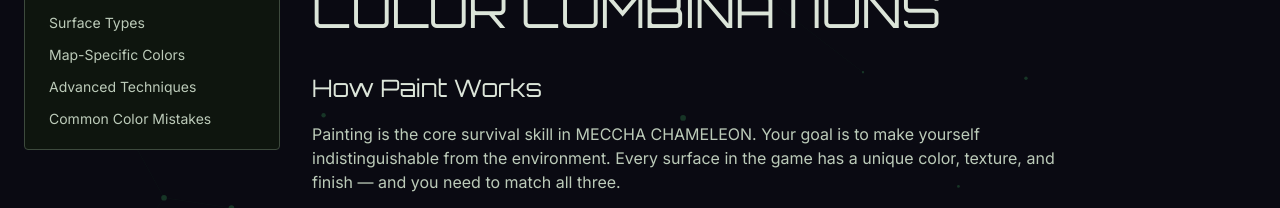
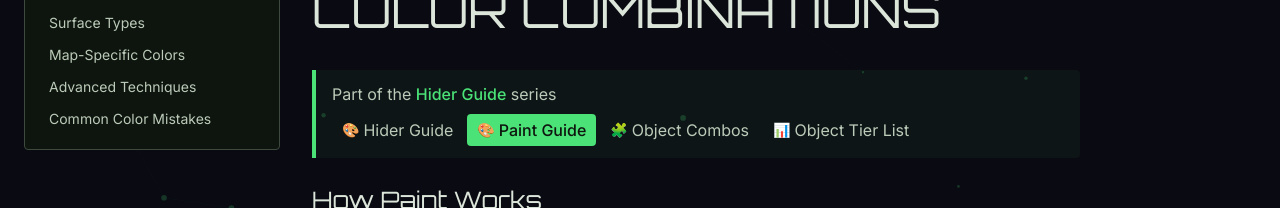
Before and after one commit to mastercodeai/meccha-chameleon-lab, a Next.js app: page /guides/paint in a window 1280 px wide. Shown: the part 177-385 px from the top of the page. Built offline with nearby package versions, Linux system fonts and the light colour scheme; no server answers.

Commit message:
seo: batch 4-6 - hub-and-spoke guide structure: GuideSeries component, sub-page banners, deep dive sections on hub pages

```diff
--- a/src/app/guides/beginner-mistakes/page.tsx
+++ b/src/app/guides/beginner-mistakes/page.tsx
@@ -4,6 +4,7 @@
 import RelatedPages from "@/components/RelatedPages";
 import { relatedGuides } from "@/data/relatedGuides";
 import Comments from "@/components/Comments";
+import GuideSeries from "@/components/GuideSeries";
 
 export const metadata: Metadata = {
   title: "10 MECCHA CHAMELEON Mistakes Beginners Make",
@@ -163,6 +164,17 @@
             10 MECCHA CHAMELEON Mistakes Beginners Make
           </h1>
 
+          <GuideSeries
+            parentTitle="Beginner Guide"
+            parentHref="/guides/beginner"
+            seriesTitle="Beginner Guide Series"
+            pages={[
+              { title: "Beginner Guide", href: "/guides/beginner", icon: "📖" },
+              { title: "Common Mistakes", href: "/guides/beginner-mistakes", icon: "⚠️", current: true },
+              { title: "Tips & Tricks", href: "/guides/tips", icon: "💡" },
+            ]}
+          />
+
           <section id="overview" className="mb-stack-lg">
             <h2 className="font-headline-md text-headline-md text-on-surface mb-4">
               Overview
--- a/src/app/guides/combos/page.tsx
+++ b/src/app/guides/combos/page.tsx
@@ -4,6 +4,7 @@
 import RelatedPages from "@/components/RelatedPages";
 import { relatedGuides } from "@/data/relatedGuides";
 import Comments from "@/components/Comments";
+import GuideSeries from "@/components/GuideSeries";
 
 export const metadata: Metadata = {
   title: "MECCHA CHAMELEON Combo Guide — Best Paint + Object Combos",
@@ -140,6 +141,18 @@
           <h1 className="font-display-lg text-3xl md:text-display-lg text-on-surface uppercase mb-8">
             MECCHA CHAMELEON Combo Guide — Best Paint + Object Combos
           </h1>
+
+          <GuideSeries
+            parentTitle="Hider Guide"
+            parentHref="/guides/hider"
+            seriesTitle="Hider Guide Series"
+            pages={[
+              { title: "Hider Guide", href: "/guides/hider", icon: "🎨" },
+              { title: "Paint Guide", href: "/guides/paint", icon: "🎨" },
+              { title: "Object Combos", href: "/guides/combos", icon: "🧩", current: true },
+              { title: "Object Tier List", href: "/guides/object-tiers", icon: "📊" },
+            ]}
+          />
 
           {/* How Combos Work */}
           <section id="how-combos-work" className="mb-stack-lg">
--- a/src/app/guides/hider/page.tsx
+++ b/src/app/guides/hider/page.tsx
@@ -209,6 +209,33 @@
               SEEKER GUIDE
             </Link>
           </div>
+
+          {/* Deep Dive Section */}
+          <section className="mb-stack-lg">
+            <h2 className="font-headline-md text-headline-md text-on-surface mb-4">
+              Deep Dive: Master Every Aspect of Hiding
+            </h2>
+            <p className="font-body-main text-body-main text-on-surface-variant mb-6">
+              Want to go deeper? These specialized guides cover every hiding technique in detail.
+            </p>
+            <div className="grid grid-cols-1 sm:grid-cols-3 gap-4">
+              <Link href="/guides/paint" className="group bg-surface border border-outline-variant rounded-lg p-5 hover:border-primary/50 transition-all">
+                <span className="text-2xl mb-2 block">🎨</span>
+                <h3 className="font-label-caps text-label-caps text-on-surface group-hover:text-primary transition-colors mb-2">Paint Guide</h3>
+                <p className="font-body-sm text-body-sm text-on-surface-variant line-clamp-2">Best colors for every surface and map. Master the eyedropper, color mixing, and surface matching.</p>
+              </Link>
+              <Link href="/guides/combos" className="group bg-surface border border-outline-variant rounded-lg p-5 hover:border-primary/50 transition-all">
+                <span className="text-2xl mb-2 block">🧩</span>
+                <h3 className="font-label-caps text-label-caps text-on-surface group-hover:text-primary transition-colors mb-2">Object Combos</h3>
+                <p className="font-body-sm text-body-sm text-on-surface-variant line-clamp-2">Best paint + object combinations for each map. Tested combos that fool even experienced seekers.</p>
+              </Link>
+              <Link href="/guides/object-tiers" className="group bg-surface border border-outline-variant rounded-lg p-5 hover:border-primary/50 transition-all">
+                <span className="text-2xl mb-2 block">📊</span>
+                <h3 className="font-label-caps text-label-caps text-on-surface group-hover:text-primary transition-colors mb-2">Object Tier List</h3>
+                <p className="font-body-sm text-body-sm text-on-surface-variant line-clamp-2">Ranked list of every object. Know which disguises work and which will get you caught instantly.</p>
+              </Link>
+            </div>
+          </section>
         </article>
       </div>
 
--- a/src/app/guides/object-tiers/page.tsx
+++ b/src/app/guides/object-tiers/page.tsx
@@ -4,6 +4,7 @@
 import RelatedPages from "@/components/RelatedPages";
 import { relatedGuides } from "@/data/relatedGuides";
 import Comments from "@/components/Comments";
+import GuideSeries from "@/components/GuideSeries";
 
 export const metadata: Metadata = {
   title: "MECCHA CHAMELEON Object Tier List — Best Objects to Disguise As",
@@ -84,6 +85,19 @@
           <h1 className="font-display-lg text-3xl md:text-display-lg text-on-surface uppercase mb-8">
             Object Tier List
           </h1>
+
+          <GuideSeries
+            parentTitle="Hider Guide"
+            parentHref="/guides/hider"
+            seriesTitle="Hider Guide Series"
+            pages={[
+              { title: "Hider Guide", href: "/guides/hider", icon: "🎨" },
+              { title: "Paint Guide", href: "/guides/paint", icon: "🎨" },
+              { title: "Object Combos", href: "/guides/combos", icon: "🧩" },
+              { title: "Object Tier List", href: "/guides/object-tiers", icon: "📊", current: true },
+            ]}
+          />
+
           <div className="bg-yellow-500/10 border border-yellow-500/30 rounded-lg p-4 mb-6">
             <p className="font-body-sm text-body-sm text-yellow-200">
               ⚠️ <strong>Note:</strong> Ratings are based on community experience and player feedback. Actual effectiveness may vary by lobby and playstyle.
--- a/src/app/guides/paint/page.tsx
+++ b/src/app/guides/paint/page.tsx
@@ -4,6 +4,7 @@
 import RelatedPages from "@/components/RelatedPages";
 import { relatedGuides } from "@/data/relatedGuides";
 import Comments from "@/components/Comments";
+import GuideSeries from "@/components/GuideSeries";
 
 export const metadata: Metadata = {
   title: "Paint Guide — Best Color Combinations",
@@ -72,6 +73,18 @@
           <h1 className="font-display-lg text-3xl md:text-display-lg text-on-surface uppercase mb-8">
             Paint Guide — Best Color Combinations
           </h1>
+
+          <GuideSeries
+            parentTitle="Hider Guide"
+            parentHref="/guides/hider"
+            seriesTitle="Hider Guide Series"
+            pages={[
+              { title: "Hider Guide", href: "/guides/hider", icon: "🎨" },
+              { title: "Paint Guide", href: "/guides/paint", icon: "🎨", current: true },
+              { title: "Object Combos", href: "/guides/combos", icon: "🧩" },
+              { title: "Object Tier List", href: "/guides/object-tiers", icon: "📊" },
+            ]}
+          />
 
           {/* How Paint Works */}
           <section id="how-paint-works" className="mb-stack-lg">
--- a/src/app/guides/seeker-counters/page.tsx
+++ b/src/app/guides/seeker-counters/page.tsx
@@ -4,6 +4,7 @@
 import RelatedPages from "@/components/RelatedPages";
 import { relatedGuides } from "@/data/relatedGuides";
 import Comments from "@/components/Comments";
+import GuideSeries from "@/components/GuideSeries";
 
 export const metadata: Metadata = {
   title:
@@ -78,6 +79,16 @@
           <h1 className="font-display-lg text-3xl md:text-display-lg text-on-surface uppercase mb-8">
             Seeker Counter Guide — How to Find Every Hider
           </h1>
+
+          <GuideSeries
+            parentTitle="Seeker Guide"
+            parentHref="/guides/seeker"
+            seriesTitle="Seeker Guide Series"
+            pages={[
+              { title: "Seeker Guide", href: "/guides/seeker", icon: "🔍" },
+              { title: "Seeker Counters", href: "/guides/seeker-counters", icon: "🎯", current: true },
+            ]}
+          />
 
           <section id="overview" className="mb-stack-lg">
             <h2 className="font-headline-md text-headline-md text-on-surface mb-4">
--- a/src/app/guides/tips/page.tsx
+++ b/src/app/guides/tips/page.tsx
@@ -4,6 +4,7 @@
 import RelatedPages from "@/components/RelatedPages";
 import { relatedGuides } from "@/data/relatedGuides";
 import Comments from "@/components/Comments";
+import GuideSeries from "@/components/GuideSeries";
 
 export const metadata: Metadata = {
   title: "Top 50 Tips & Tricks",
@@ -138,6 +139,17 @@
             Top 50 Tips & Tricks
           </h1>
 
+          <GuideSeries
+            parentTitle="Beginner Guide"
+            parentHref="/guides/beginner"
+            seriesTitle="Beginner Guide Series"
+            pages={[
+              { title: "Beginner Guide", href: "/guides/beginner", icon: "📖" },
+              { title: "Common Mistakes", href: "/guides/beginner-mistakes", icon: "⚠️" },
+              { title: "Tips & Tricks", href: "/guides/tips", icon: "💡", current: true },
+            ]}
+          />
+
           <p className="font-body-main text-body-main text-on-surface-variant mb-6">
             New to the game? Start with the <Link href="/guides/beginner" className="text-primary hover:underline">Beginner Guide</Link> first. Also check the <Link href="/guides/controls" className="text-primary hover:underline">Controls Guide</Link> to optimize your setup.
           </p>
--- /dev/null
+++ b/src/components/GuideSeries.tsx
@@ -0,0 +1,53 @@
+import Link from "next/link";
+
+interface SeriesLink {
+  title: string;
+  href: string;
+  icon?: string;
+  current?: boolean;
+}
+
+interface GuideSeriesProps {
+  parentTitle: string;
+  parentHref: string;
+  seriesTitle: string;
+  pages: SeriesLink[];
+}
+
+export default function GuideSeries({
+  parentTitle,
+  parentHref,
+  seriesTitle,
+  pages,
+}: GuideSeriesProps) {
+  return (
+    <div className="bg-primary/5 border-l-4 border-primary rounded-r-lg px-4 py-3 mb-6">
+      <p className="font-body-sm text-on-surface-variant mb-2">
+        Part of the{" "}
+        <Link
+          href={parentHref}
+          className="text-primary font-medium hover:underline"
+        >
+          {parentTitle}
+        </Link>{" "}
+        series
+      </p>
+      <nav aria-label={seriesTitle} className="flex flex-wrap items-center gap-1">
+        {pages.map((page) => (
+          <Link
+            key={page.href}
+            href={page.href}
+            className={`inline-flex items-center gap-1 px-2.5 py-1 rounded font-body-sm transition-colors ${
+              page.current
+                ? "bg-primary text-surface font-medium"
+                : "text-on-surface-variant hover:bg-primary/10 hover:text-primary"
+            }`}
+          >
+            {page.icon && <span className="text-sm">{page.icon}</span>}
+            <span>{page.title}</span>
+          </Link>
+        ))}
+      </nav>
+    </div>
+  );
+}
```
Also changed, not shown: src/app/guides/beginner/page.tsx (+22 -0 lines), src/app/guides/seeker/page.tsx (+17 -0 lines).
